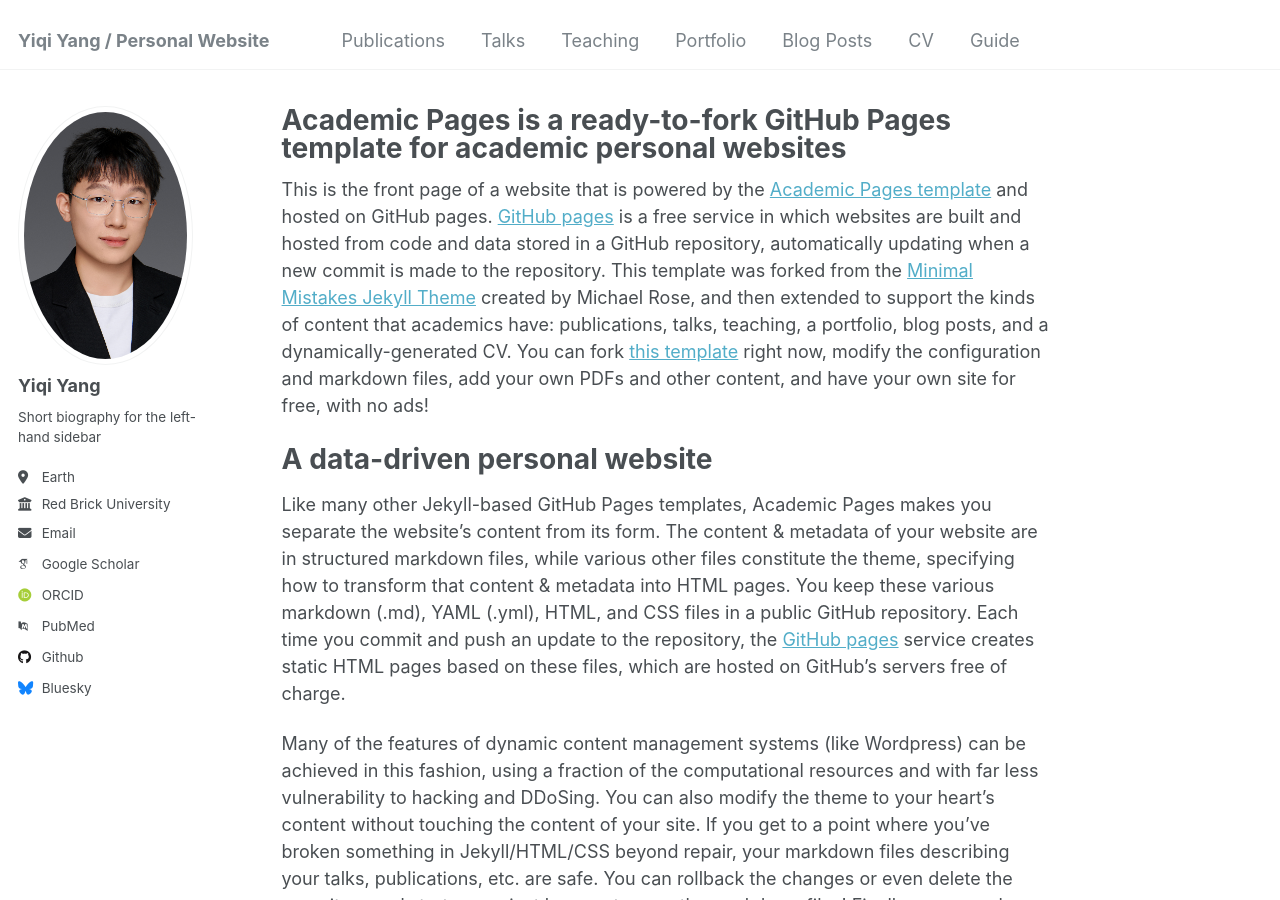
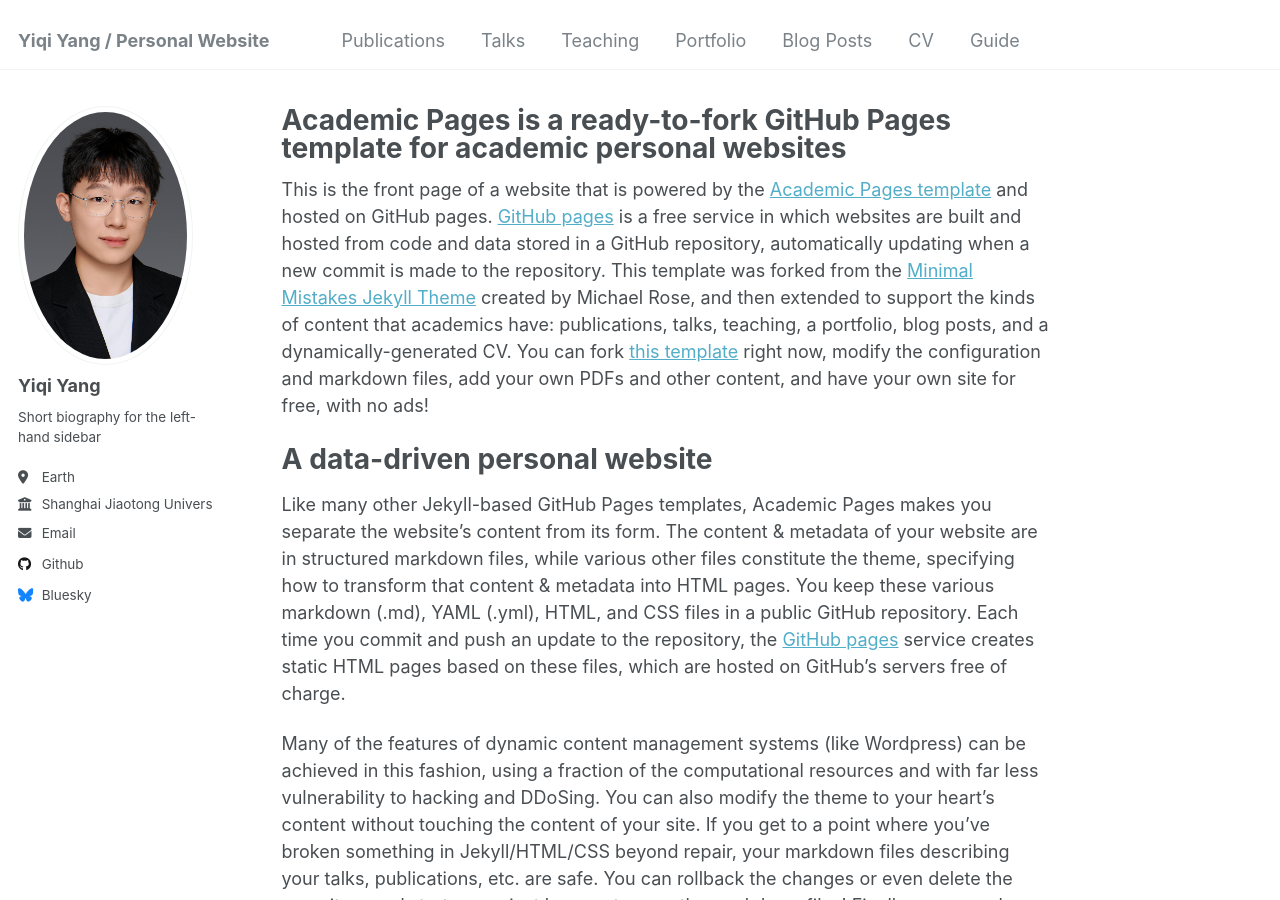
Before and after one commit to Yiqinotfound/Yiqinotfound.github.io, a Jekyll site: the page built from _pages/about.md, in a window 1280 px wide and 900 px high. Built offline with Jekyll 4.4.1, drawn with Linux system fonts in a browser that asks for light colours; some web fonts are replaced.

Commit message:
Update _config.yml

```diff
--- a/_config.yml
+++ b/_config.yml
@@ -25,19 +25,19 @@
   name             : "Yiqi Yang"
   bio              : "Short biography for the left-hand sidebar"
   location         : "Earth"
-  employer         : "Red Brick University"
+  employer         : "Shanghai Jiaotong University"
   uri              : # URL
   email            : "Uniquenotfound@sjtu.edu.cn"
 
   # Academic websites
-  arxiv            : # URL - Update with the correct link to your profile
-  googlescholar    : "https://scholar.google.com/citations?user=PS_CX0AAAAAJ"
-  impactstory      : # URL
-  orcid            : "http://orcid.org/yourorcidurl"
-  semantic         : # URL
-  pubmed           : "https://www.ncbi.nlm.nih.gov/pubmed/?term=john+snow"
-  researchgate     : # URL
-  scopus           : # URL
+  # arxiv            : # URL - Update with the correct link to your profile
+  # googlescholar    : "https://scholar.google.com/citations?user=PS_CX0AAAAAJ"
+  # impactstory      : # URL
+  # orcid            : "http://orcid.org/yourorcidurl"
+  # semantic         : # URL
+  # pubmed           : "https://www.ncbi.nlm.nih.gov/pubmed/?term=john+snow"
+  # researchgate     : # URL
+  # scopus           : # URL
 
   # Repositories and software development
   bitbucket        : # Username - Update with your username on the site
```
